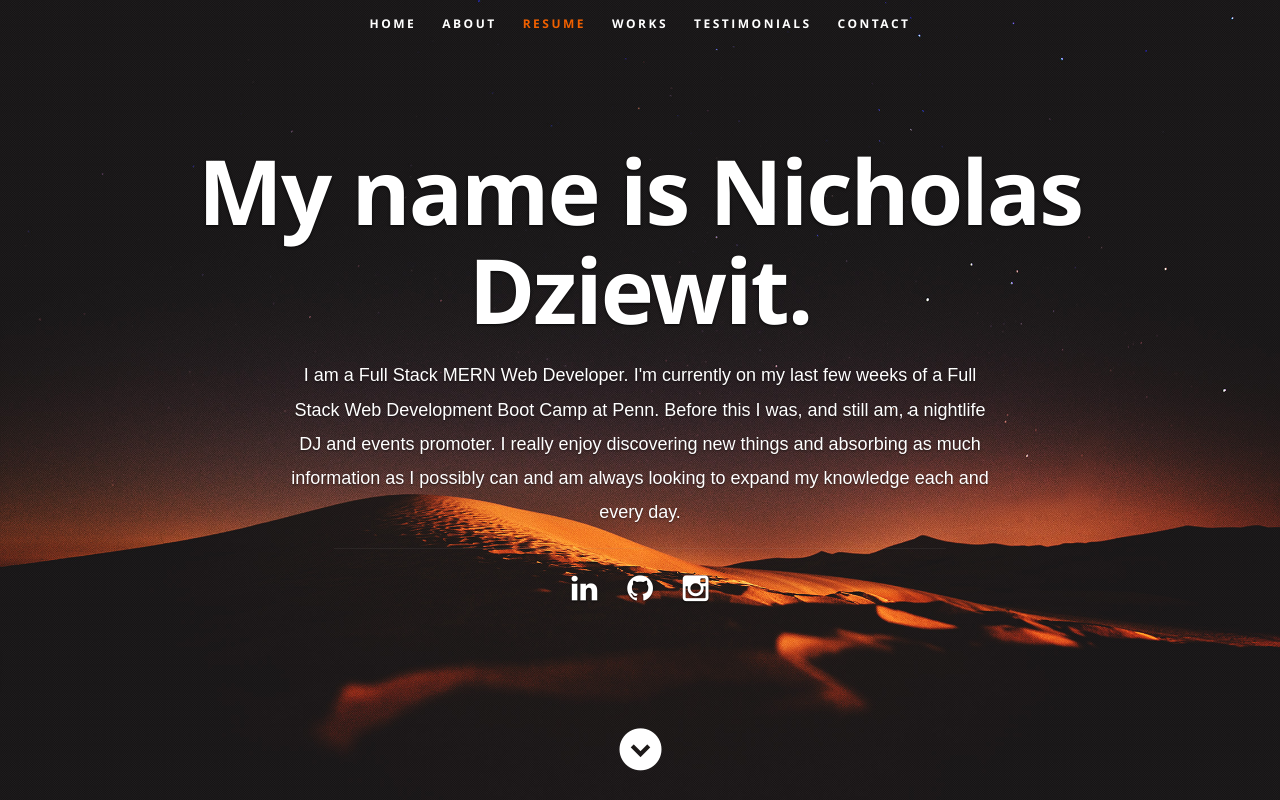
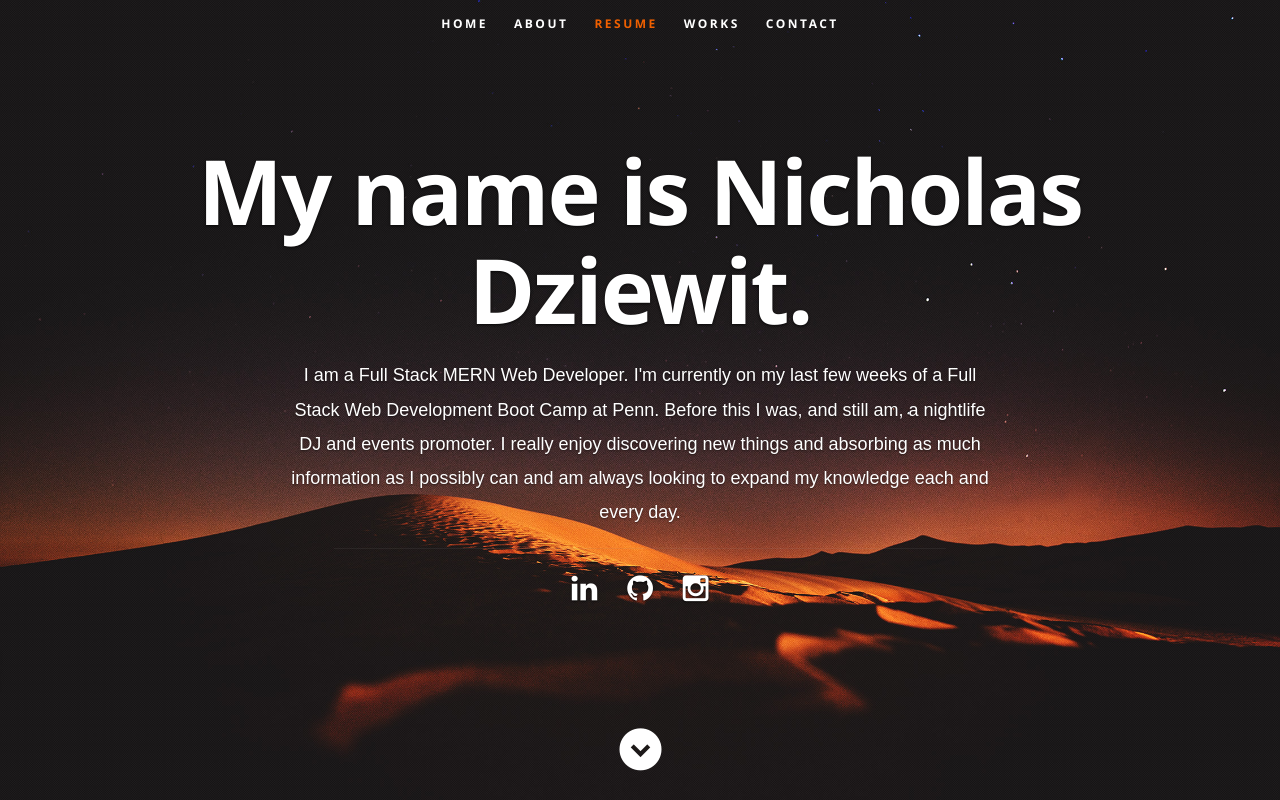
Before and after one commit to ndziewit/ndziewit.github.io, a React (Create React App) app: page / in a window 1280 px wide. Shown: the top 800 px of the page. Built offline with nearby package versions, Linux system fonts and the light colour scheme.

Commit message:
fixed deployment

```diff
--- a/public/index.html
+++ b/public/index.html
@@ -19,7 +19,7 @@
       work correctly both with client-side routing and a non-root public URL.
       Learn how to configure a non-root public URL by running `npm run build`.
     -->
-    <title>Rahul Bhatia</title>
+    <title>Nicholas Dziewit</title>
     <link rel="stylesheet" href="%PUBLIC_URL%/css/default.css">
 <link rel="stylesheet" href="%PUBLIC_URL%/css/layout.css">
 <link rel="stylesheet" href="%PUBLIC_URL%/css/media-queries.css">
--- a/src/App.js
+++ b/src/App.js
@@ -15,7 +15,6 @@ class App extends Component {
         <About resumeData={resumeData}/>
         <Resume resumeData={resumeData}/>
         <Portfolio resumeData={resumeData}/>
-        <Testimonials resumeData={resumeData}/>
         <ContactUs resumeData={resumeData}/>
         <Footer resumeData={resumeData}/>
       </div>
--- a/src/components/Header.js
+++ b/src/components/Header.js
@@ -14,7 +14,6 @@ export default class Header extends Component {
                <li><a className="smoothscroll" href="#about">About</a></li>
              <li><a className="smoothscroll" href="#resume">Resume</a></li>
                <li><a className="smoothscroll" href="#portfolio">Works</a></li>
-               <li><a className="smoothscroll" href="#testimonials">Testimonials</a></li>
                <li><a className="smoothscroll" href="#contact">Contact</a></li>
             </ul>
          </nav>
--- a/src/resumeData.js
+++ b/src/resumeData.js
@@ -1,4 +1,4 @@
-let resumeData = {
+const resumeData = {
     "imagebaseurl":"https://rbhatia46.github.io/",
     "name": "Nicholas Dziewit",
     "role": "Full Stack MERN Web Developer",
@@ -71,36 +71,39 @@ let resumeData = {
     ],
     "portfolio":[
       {
-        "name":"project1",
+        "name":"GameSwap",
         "description":"mobileapp",
-        "imgurl":"images/portfolio/phone.jpg"
+        "imgurl":"ihttps://user-images.githubusercontent.com/64652517/92532842-37012d80-f1ff-11ea-9092-e2e513f6edc3.png",
+        "url":"https://project2-rmdm.herokuapp.com/",
+        "className": "fa"
       },
       {
         "name":"project2",
         "description":"mobileapp",
-        "imgurl":"images/portfolio/project.jpg"
+        "imgurl":"https://github.com/ndziewit/i-cant-decide/raw/master/css2/Read-me-img.png",
+        "url":"https://grburner.github.io/sonics-project-1-/"
       },
       {
-        "name":"project3",
+        "name":"Fitness Tracker",
         "description":"mobileapp",
-        "imgurl":"images/portfolio/project2.png"
+        "imgurl":"https://user-images.githubusercontent.com/64652517/95266508-4c1eab80-0801-11eb-8c77-f1d794def11b.png"
       },
       {
-        "name":"project4",
+        "name":"Banana Quiz",
         "description":"mobileapp",
-        "imgurl":"images/portfolio/phone.jpg"
-      }
-    ],
-    "testimonials":[
-      {
-        "description":"This is a sample testimonial",
-        "name":"Some technical guy"
+        "imgurl":"https://user-images.githubusercontent.com/64652517/87865768-fd225200-c946-11ea-93ce-a5c3c51f7342.png"
       },
       {
-        "description":"This is a sample testimonial",
-        "name":"Some technical guy"
-      }
-    ]
+        "name":"WeatherApp",
+        "description":"mobileapp",
+        "imgurl":"https://user-images.githubusercontent.com/64652517/86428682-5b023900-bcbb-11ea-9c67-2a9c4eed3a00.png"
+      },
+        {
+        "name":"Password Generator",
+        "description":"mobileapp",
+        "imgurl":"https://user-images.githubusercontent.com/64652517/87865783-20e59800-c947-11ea-9686-6a4a0b8a1035.png"
+      },
+    ],
   }
 
   export default resumeData
```
Also changed, not shown: package.json (+7 -1 lines), 147 other files (tests, documents, lock files or other folders).
